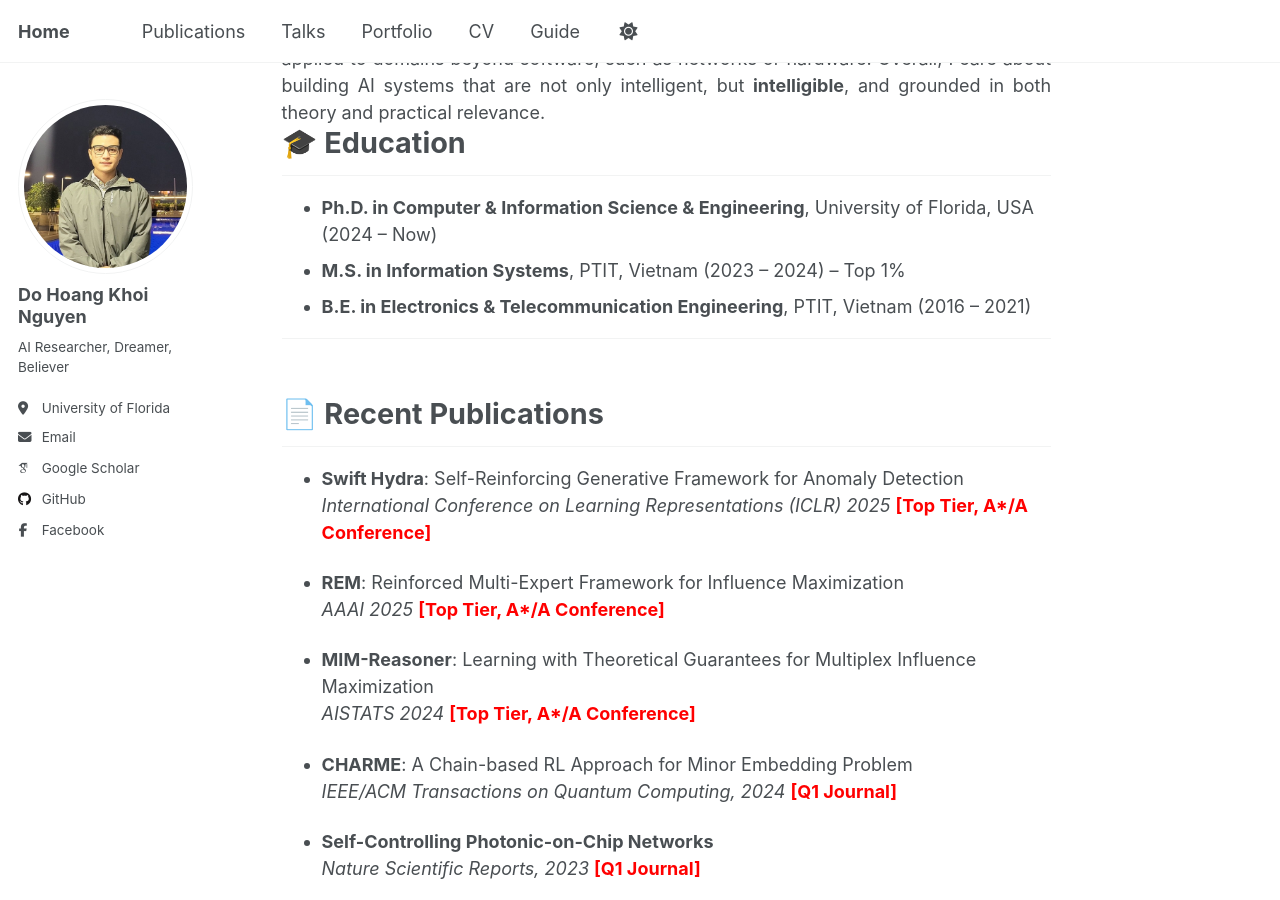
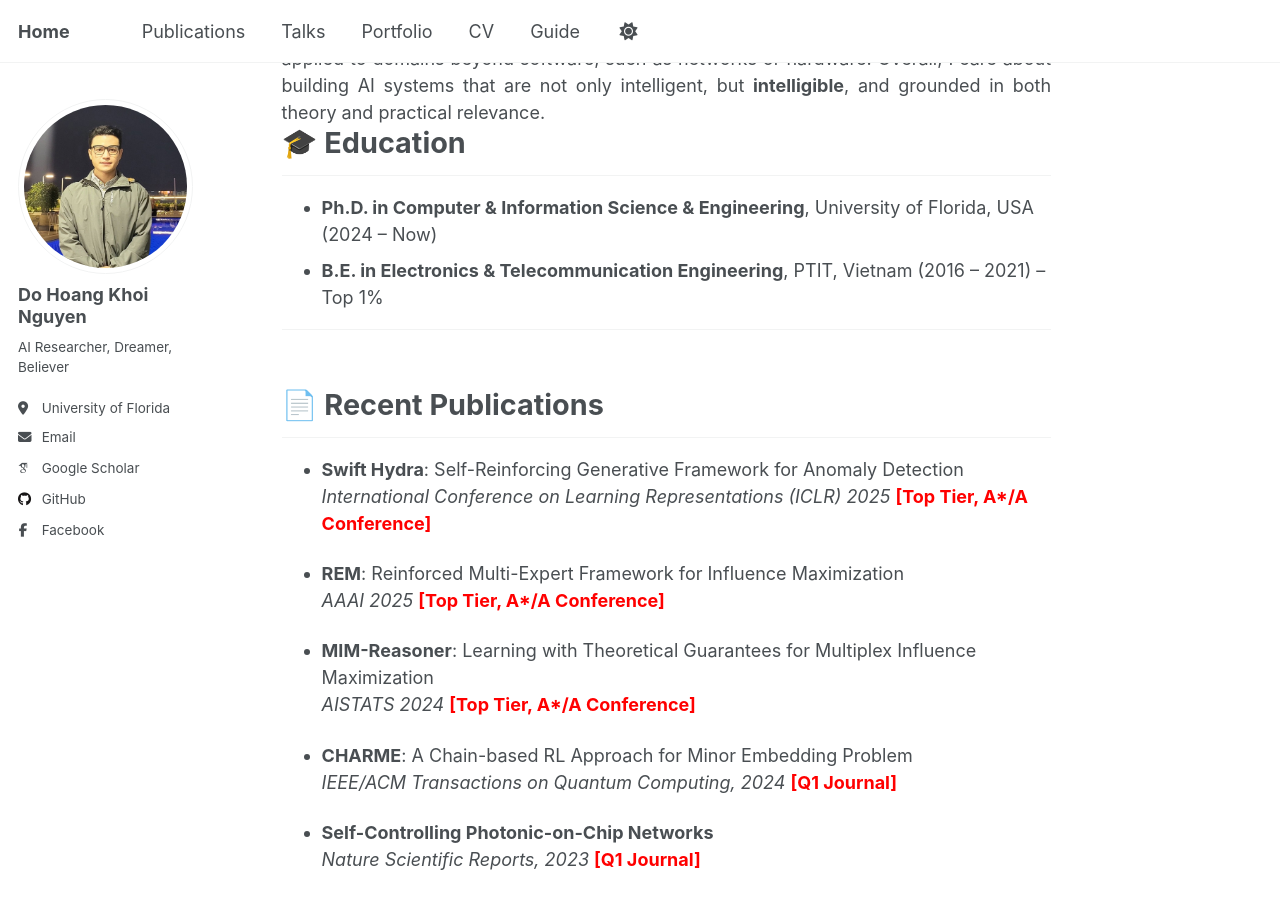
Before and after one commit to nguyendo1801/nguyendo1801.github.io, a Jekyll site: the page built from _pages/about.md, in a window 1280 px wide and 900 px high, scrolled down 501 px. Built offline with Jekyll 4.4.1, drawn with Linux system fonts in a browser that asks for light colours; some web fonts are replaced; a script that is not in the unit is left out.

```diff
--- a/_pages/about.md
+++ b/_pages/about.md
@@ -20,8 +20,7 @@ I’m especially drawn to problems that sit at the boundary between learning and
 <h2 style="font-size: 1.6rem; font-weight: bold;">🎓 Education</h2>
 
 - <strong>Ph.D. in Computer & Information Science & Engineering</strong>, University of Florida, USA (2024 – Now)
-- <strong>M.S. in Information Systems</strong>, PTIT, Vietnam (2023 – 2024) – Top 1%
-- <strong>B.E. in Electronics & Telecommunication Engineering</strong>, PTIT, Vietnam (2016 – 2021)
+- <strong>B.E. in Electronics & Telecommunication Engineering</strong>, PTIT, Vietnam (2016 – 2021) – Top 1%
 
 ---
 
```
